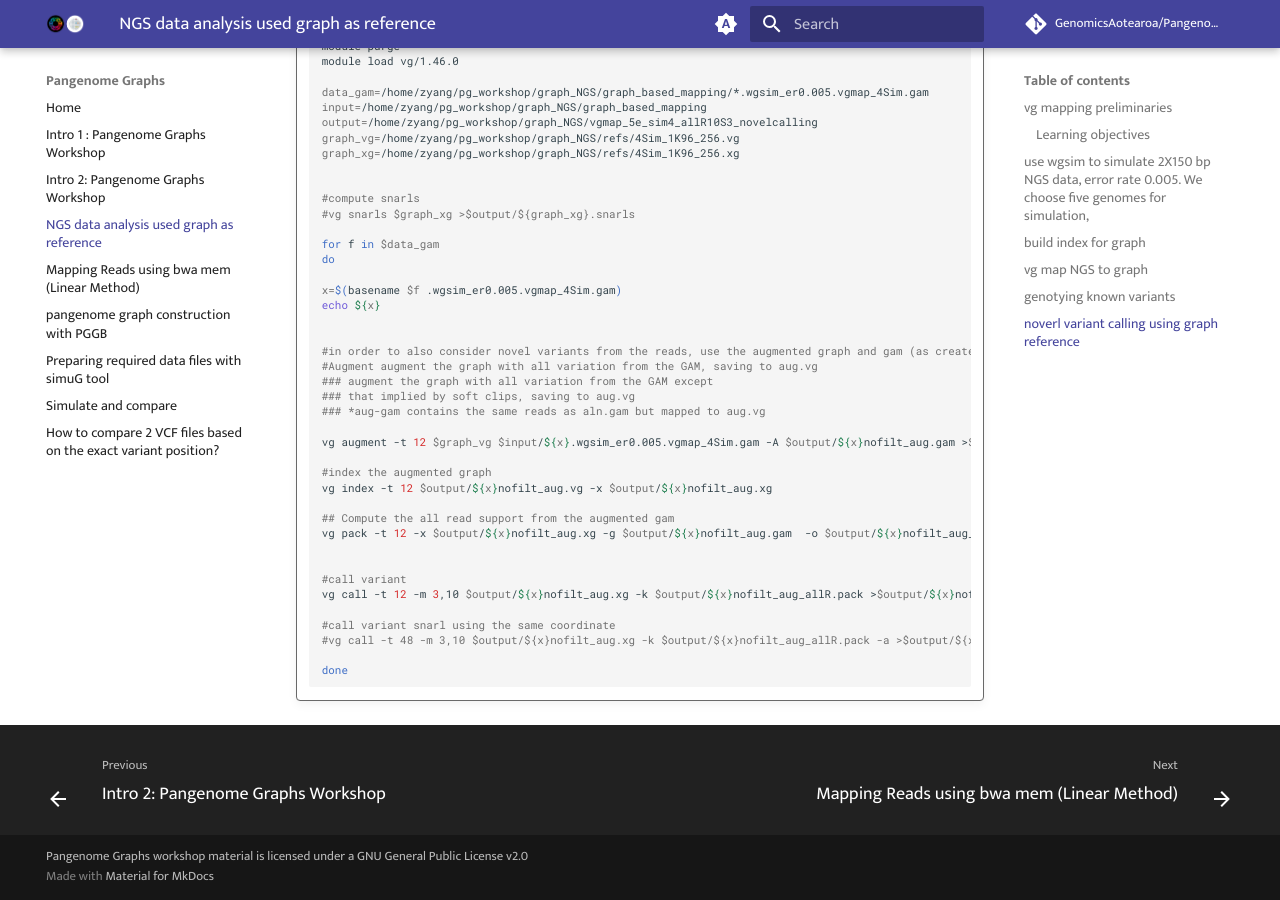
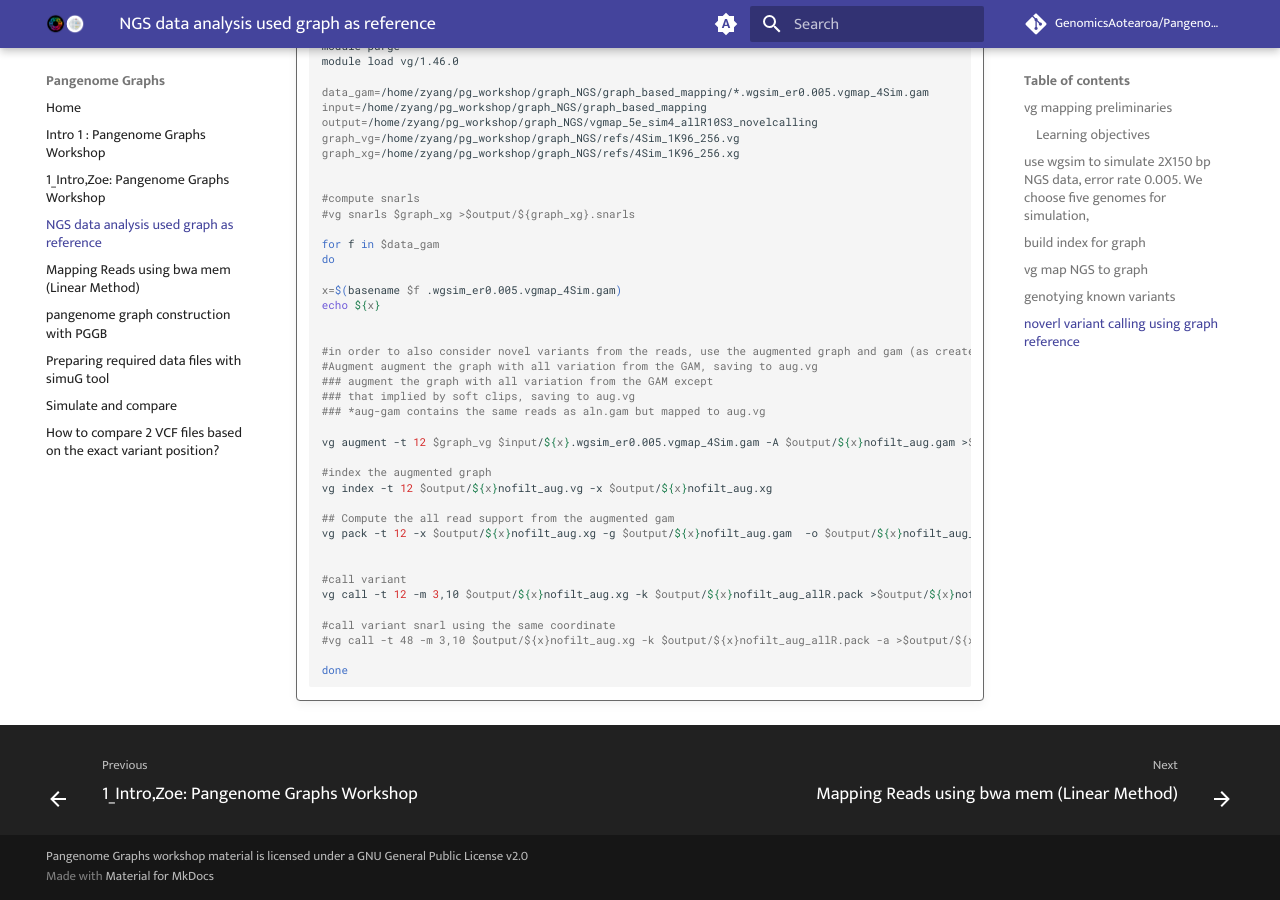
Before and after one commit to GenomicsAotearoa/Pangenome-Graphs-Workshop, an MkDocs documentation site: the page built from docs/Graph_based_variant_calling_for_NGS.md, in a window 1280 px wide and 900 px high, scrolled down 5036 px. Built offline with MkDocs 1.6.1 and Material for MkDocs 9.7.7, drawn with Linux system fonts in a browser that asks for light colours; comment, search, counter and statistics services are not loaded.

Commit message:
Update 2_Intro_2.md

```diff
--- a/docs/2_Intro_2.md
+++ b/docs/2_Intro_2.md
@@ -1,4 +1,4 @@
-# Intro 2: Pangenome Graphs Workshop
+# 1_Intro,Zoe: Pangenome Graphs Workshop
 <p align="justify">
 This repository includes sample datasets and scripts, which are utilized for the construction of pangenome graphs. It provides a comprehensive walkthrough of each step executed within the NeSI environment.
 </p>
```
